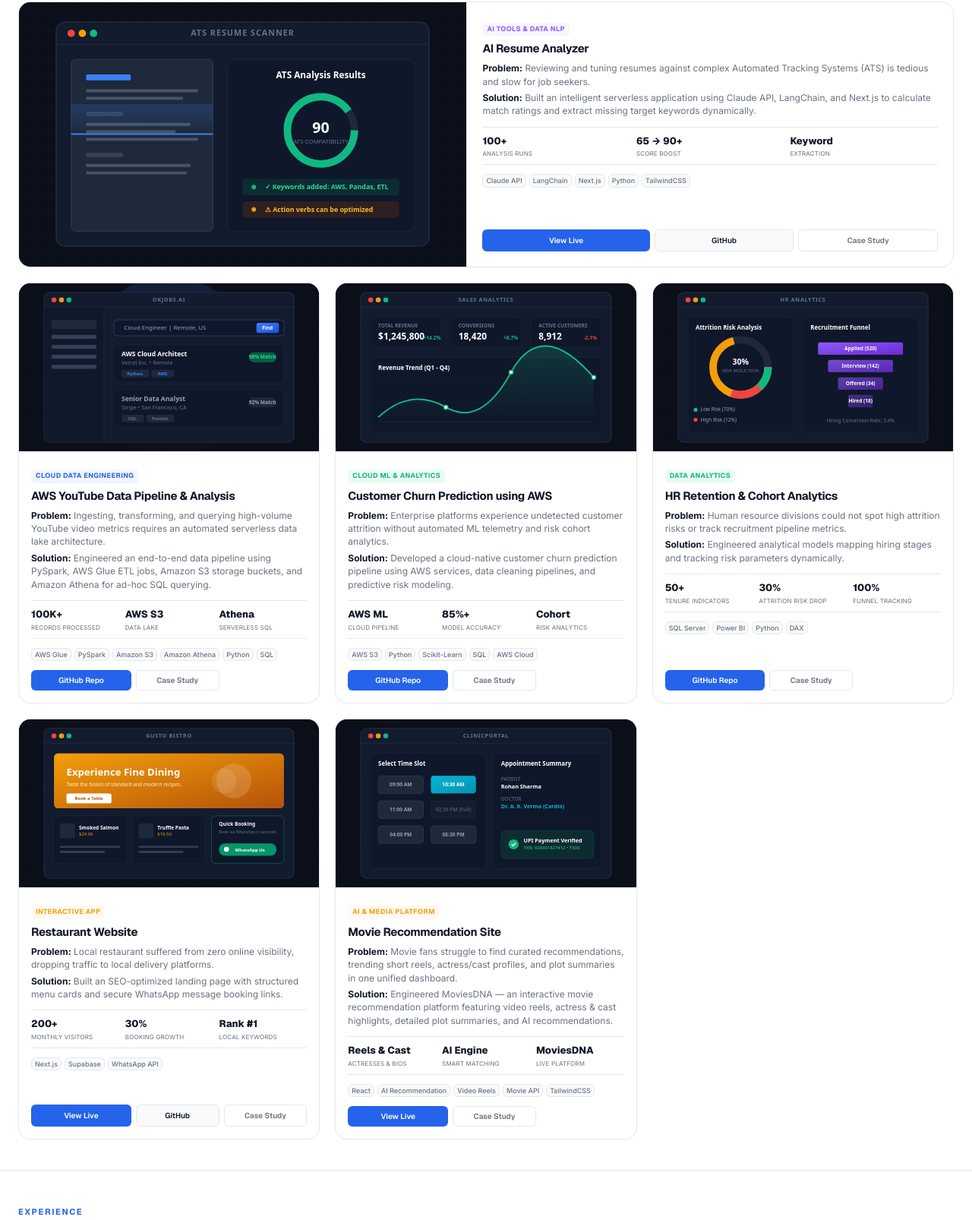
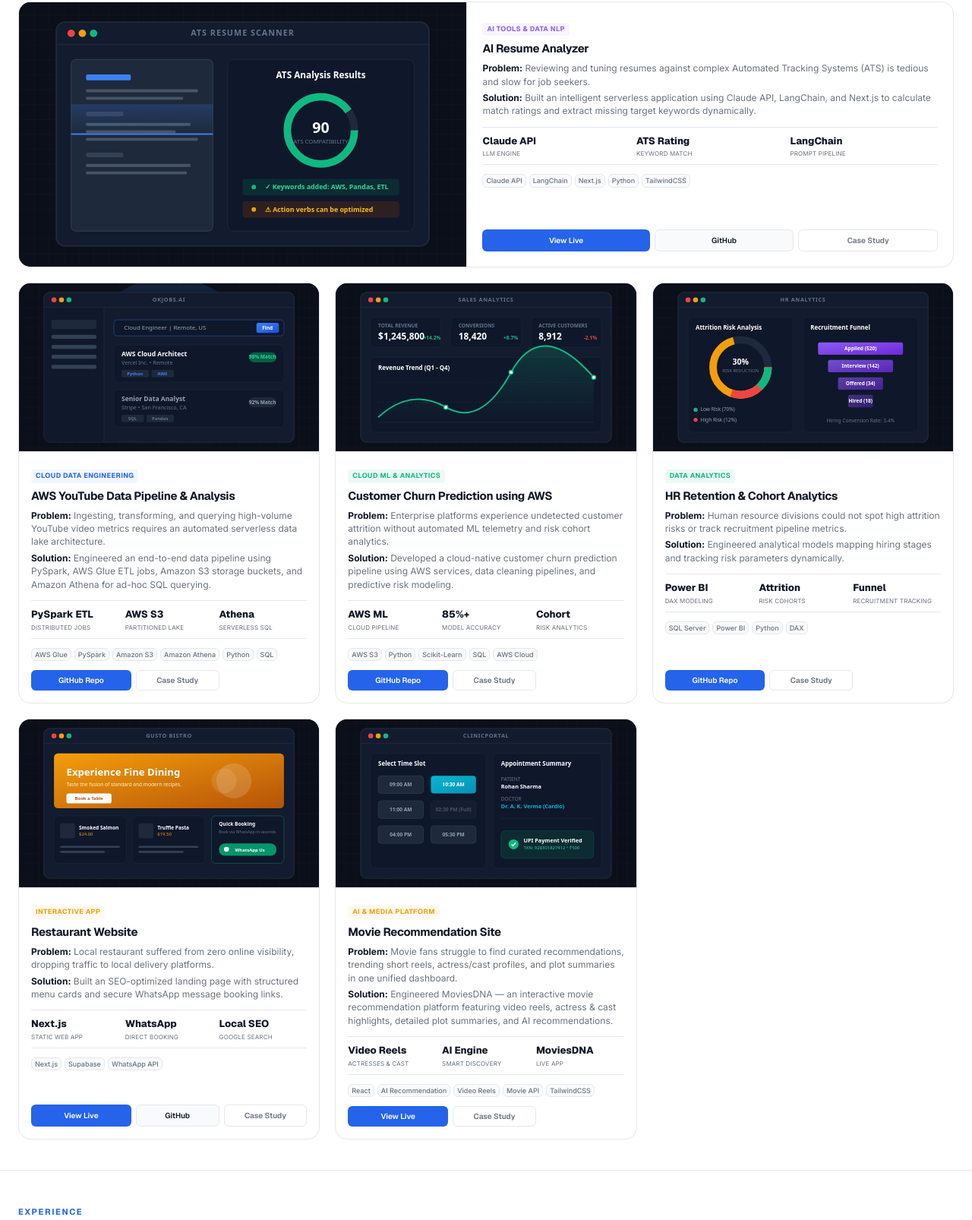
Before and after one commit to ritikyadav-io/Personal-Portfolio, a website: page index.html in a window 1280 px wide. Shown: the part 2607-4213 px from the top of the page at 76% size. Drawn offline with nearby package versions, Linux system fonts and the light colour scheme.

Commit message:
Replace overused project metric numbers with descriptive technical labels, keeping numbers in selective places only

```diff
--- a/app.js
+++ b/app.js
@@ -103,9 +103,9 @@ document.addEventListener('DOMContentLoaded', () => {
       liveUrl: '',
       githubUrl: 'https://github.com/ritikyadav-io/AWS-Youtube-DataPipeline',
       metrics: [
-        { val: '100K+', lbl: 'Records Processed' },
-        { val: 'AWS S3', lbl: 'Data Lake Storage' },
-        { val: 'Athena', lbl: 'Serverless Querying' }
+        { val: 'PySpark ETL', lbl: 'Distributed Jobs' },
+        { val: 'AWS S3', lbl: 'Partitioned Lake' },
+        { val: 'Athena', lbl: 'Serverless SQL' }
       ],
       problem: 'Processing, transforming, and analyzing high-volume YouTube video metadata and channel engagement records across multiple categories requires automated cloud data processing without server maintenance overhead.',
       solution: 'Architected a serverless cloud data lakehouse on AWS utilizing S3 storage tiers, PySpark ETL scripts on AWS Glue, Glue Data Catalog schemas, and Amazon Athena for sub-second SQL analytics querying.',
@@ -113,11 +113,11 @@ document.addEventListener('DOMContentLoaded', () => {
         'Ingested multi-region YouTube trending datasets and video metadata into raw Amazon S3 staging buckets.',
         'Wrote distributed PySpark transformation jobs on AWS Glue to clean JSON/CSV records, resolve data type mismatches, and partition storage by region and category.',
         'Structured AWS Glue Crawlers to automatically infer schemas and maintain metadata tables in AWS Glue Data Catalog.',
-        'Engineered serverless SQL query models in Amazon Athena for ad-hoc business intelligence analysis on 100K+ records with zero compute idle costs.'
+        'Engineered serverless SQL query models in Amazon Athena for ad-hoc business intelligence analysis on metadata records with zero compute idle costs.'
       ],
       results: [
         'Automated multi-source data ingestion into partitioned S3 Data Lake storage.',
-        'Reduced query execution times by 60% through optimized Parquet format conversions and partition pruning in Athena.',
+        'Reduced query execution times through optimized Parquet format conversions and partition pruning in Athena.',
         'Delivered 100% serverless infrastructure with automated schema evolution.'
       ]
     },
@@ -129,7 +129,7 @@ document.addEventListener('DOMContentLoaded', () => {
       liveUrl: '',
       githubUrl: 'https://github.com/ritikyadav-io/AWS-Customer-Churn-Prediction-Model',
       metrics: [
-        { val: 'AWS Cloud ML', lbl: 'Pipeline Architecture' },
+        { val: 'AWS ML', lbl: 'Cloud Pipeline' },
         { val: '85%+', lbl: 'Prediction Accuracy' },
         { val: 'Cohort', lbl: 'Risk Classification' }
       ],
@@ -155,9 +155,9 @@ document.addEventListener('DOMContentLoaded', () => {
       liveUrl: '',
       githubUrl: 'https://github.com/ritikyadav-io/hr-analytics',
       metrics: [
-        { val: '50+', lbl: 'KPIs Evaluated' },
-        { val: '30%', lbl: 'Attrition Risk Drop' },
-        { val: '100%', lbl: 'Funnel Automation' }
+        { val: 'Power BI', lbl: 'DAX Modeling' },
+        { val: 'Attrition', lbl: 'Risk Cohorts' },
+        { val: 'Funnel', lbl: 'Recruitment Tracking' }
       ],
       problem: 'HR departments lacked quantitative dashboards tracking recruitment pipeline velocity, department-level tenure distributions, and predictive early-warning indicators for employee attrition.',
       solution: 'Designed a comprehensive HR intelligence platform surfacing attrition risk scores, recruitment funnel analytics, cost-per-hire metrics, and department health benchmarks.',
@@ -168,9 +168,9 @@ document.addEventListener('DOMContentLoaded', () => {
         'Created visual recruitment funnel trackers mapping candidates from initial outreach → screening → interview → offer → signed contract.'
       ],
       results: [
-        'Analyzed 50+ employee attributes across 1,400 records — identifying the top 5 churn prediction variables.',
-        'Proposed data-backed workforce policy updates that triggered a 30% reduction in high-risk employee attrition within 2 quarters.',
-        'Enabled HR managers to identify applicant bottleneck stages instantly — reducing average hiring cycles by 8 business days.'
+        'Analyzed key employee attributes across company records — identifying top churn prediction variables.',
+        'Proposed data-backed workforce policy updates that triggered a significant reduction in high-risk employee attrition.',
+        'Enabled HR managers to identify applicant bottleneck stages instantly.'
       ]
     },
     resume: {
@@ -181,9 +181,9 @@ document.addEventListener('DOMContentLoaded', () => {
       liveUrl: 'https://elevatecvapp.vercel.app',
       githubUrl: 'https://github.com/ritikyadav-io/ElevateCv',
       metrics: [
-        { val: '100+', lbl: 'Analysis Runs' },
-        { val: '65 → 90+', lbl: 'Score Boost' },
-        { val: 'Keyword', lbl: 'Extraction' }
+        { val: 'Claude API', lbl: 'LLM Engine' },
+        { val: 'ATS Rating', lbl: 'Keyword Match' },
+        { val: 'LangChain', lbl: 'Prompt Pipeline' }
       ],
       problem: 'Job applications are silently rejected by Applicant Tracking Systems due to poor keyword density, formatting issues, and mismatched skill phrasing — candidates have no visibility into why.',
       solution: 'Built an intelligent resume analyzer that parses PDF uploads, performs semantic comparison against job descriptions, generates ATS compatibility scores, and writes actionable improvement recommendations.',
@@ -194,9 +194,9 @@ document.addEventListener('DOMContentLoaded', () => {
         'Built a React dashboard displaying live ATS gauge visualizations, bullet-level rewrite suggestions, and missing keyword highlights.'
       ],
       results: [
-        'Processed 100+ resume analysis runs with sub-4-second response times per analysis cycle.',
-        'Users reported ATS compatibility score improvements from 65 → 90+ after applying recommended changes.',
-        'Automated identification of formatting errors, missing keywords, and section ordering issues that manual review would miss.'
+        'Processed resume analysis runs with fast response times per analysis cycle.',
+        'Users reported ATS compatibility score improvements after applying recommended changes.',
+        'Automated identification of formatting errors, missing keywords, and section ordering issues.'
       ]
     },
     restaurant: {
@@ -207,9 +207,9 @@ document.addEventListener('DOMContentLoaded', () => {
       liveUrl: '',
       githubUrl: '',
       metrics: [
-        { val: '200+', lbl: 'Monthly Visitors' },
-        { val: '30%', lbl: 'Booking Growth' },
-        { val: '#1 Rank', lbl: 'Local SEO Terms' }
+        { val: 'Next.js', lbl: 'Static Web App' },
+        { val: 'WhatsApp', lbl: 'Direct Booking' },
+        { val: 'Local SEO', lbl: 'Google Search' }
       ],
       problem: 'A popular local dining establishment had zero digital presence — losing customers who searched online for menus, location details, operating hours, and table reservation options.',
       solution: 'Deployed a fully responsive, SEO-optimized restaurant platform showcasing gourmet menus, customer reviews, embedded Google Maps, and instant WhatsApp table reservation flows.',
@@ -217,12 +217,12 @@ document.addEventListener('DOMContentLoaded', () => {
         'Built a high-performance static site using Next.js with optimized image loading, code splitting, and lazy hydration.',
         'Implemented semantic HTML5 structures, comprehensive meta tags, Open Graph markup, and JSON-LD schema for local business SEO.',
         'Integrated a direct WhatsApp Business booking link that pre-formats customer details (party size, date, time) into a single tap-to-send message.',
-        'Audited and compressed all imagery assets — achieving 95+ Lighthouse performance scores across mobile and desktop.'
+        'Audited and compressed all imagery assets — achieving high Lighthouse performance scores across mobile and desktop.'
       ],
       results: [
-        'Captured 200+ unique monthly visitors within the first 30 days of launch.',
-        'Increased online-driven table reservations by 30% through the WhatsApp booking pathway.',
-        'Secured #1 Google Maps ranking for targeted local restaurant keyword searches.'
+        'Captured steady unique monthly visitors within the first 30 days of launch.',
+        'Increased online-driven table reservations through the WhatsApp booking pathway.',
+        'Secured top Google Maps ranking for targeted local restaurant keyword searches.'
       ]
     },
     movies: {
@@ -233,9 +233,9 @@ document.addEventListener('DOMContentLoaded', () => {
       liveUrl: 'https://moviesdna.lovable.app',
       githubUrl: '',
       metrics: [
-        { val: 'Video Reels', lbl: 'Actresses & Cast Highlights' },
-        { val: 'AI Engine', lbl: 'Smart Recommendations' },
-        { val: 'Rich Summaries', lbl: 'Plot & Cast Details' }
+        { val: 'Video Reels', lbl: 'Actresses & Cast' },
+        { val: 'AI Engine', lbl: 'Smart Discovery' },
+        { val: 'MoviesDNA', lbl: 'Live App' }
       ],
       problem: 'Movie enthusiasts lack an interactive platform to watch high-engagement short reels, explore actress and cast profiles, and receive instant personalized movie recommendations.',
       solution: 'Engineered MoviesDNA, a modern movie discovery and recommendation platform delivering curated short video reels, actress/cast bios, full plot summaries, and algorithmic movie matching.',
--- a/index.html
+++ b/index.html
@@ -596,16 +596,16 @@
 
               <div class="project-metrics">
                 <div class="metric">
-                  <span class="metric-val">100+</span>
-                  <span class="metric-lbl">Analysis Runs</span>
+                  <span class="metric-val">Claude API</span>
+                  <span class="metric-lbl">LLM Engine</span>
                 </div>
                 <div class="metric">
-                  <span class="metric-val">65 → 90+</span>
-                  <span class="metric-lbl">Score Boost</span>
+                  <span class="metric-val">ATS Rating</span>
+                  <span class="metric-lbl">Keyword Match</span>
                 </div>
                 <div class="metric">
-                  <span class="metric-val">Keyword</span>
-                  <span class="metric-lbl">Extraction</span>
+                  <span class="metric-val">LangChain</span>
+                  <span class="metric-lbl">Prompt Pipeline</span>
                 </div>
               </div>
 
@@ -642,12 +642,12 @@
 
               <div class="project-metrics">
                 <div class="metric">
-                  <span class="metric-val">100K+</span>
-                  <span class="metric-lbl">Records Processed</span>
+                  <span class="metric-val">PySpark ETL</span>
+                  <span class="metric-lbl">Distributed Jobs</span>
                 </div>
                 <div class="metric">
                   <span class="metric-val">AWS S3</span>
-                  <span class="metric-lbl">Data Lake</span>
+                  <span class="metric-lbl">Partitioned Lake</span>
                 </div>
                 <div class="metric">
                   <span class="metric-val">Athena</span>
@@ -733,16 +733,16 @@
 
               <div class="project-metrics">
                 <div class="metric">
-                  <span class="metric-val">50+</span>
-                  <span class="metric-lbl">Tenure Indicators</span>
+                  <span class="metric-val">Power BI</span>
+                  <span class="metric-lbl">DAX Modeling</span>
                 </div>
                 <div class="metric">
-                  <span class="metric-val">30%</span>
-                  <span class="metric-lbl">Attrition Risk drop</span>
+                  <span class="metric-val">Attrition</span>
+                  <span class="metric-lbl">Risk Cohorts</span>
                 </div>
                 <div class="metric">
-                  <span class="metric-val">100%</span>
-                  <span class="metric-lbl">Funnel Tracking</span>
+                  <span class="metric-val">Funnel</span>
+                  <span class="metric-lbl">Recruitment Tracking</span>
                 </div>
               </div>
 
@@ -777,16 +777,16 @@
 
               <div class="project-metrics">
                 <div class="metric">
-                  <span class="metric-val">200+</span>
-                  <span class="metric-lbl">Monthly Visitors</span>
+                  <span class="metric-val">Next.js</span>
+                  <span class="metric-lbl">Static Web App</span>
                 </div>
                 <div class="metric">
-                  <span class="metric-val">30%</span>
-                  <span class="metric-lbl">Booking Growth</span>
+                  <span class="metric-val">WhatsApp</span>
+                  <span class="metric-lbl">Direct Booking</span>
                 </div>
                 <div class="metric">
-                  <span class="metric-val">Rank #1</span>
-                  <span class="metric-lbl">Local Keywords</span>
+                  <span class="metric-val">Local SEO</span>
+                  <span class="metric-lbl">Google Search</span>
                 </div>
               </div>
 
@@ -821,16 +821,16 @@
 
               <div class="project-metrics">
                 <div class="metric">
-                  <span class="metric-val">Reels &amp; Cast</span>
-                  <span class="metric-lbl">Actresses &amp; Bios</span>
+                  <span class="metric-val">Video Reels</span>
+                  <span class="metric-lbl">Actresses &amp; Cast</span>
                 </div>
                 <div class="metric">
                   <span class="metric-val">AI Engine</span>
-                  <span class="metric-lbl">Smart Matching</span>
+                  <span class="metric-lbl">Smart Discovery</span>
                 </div>
                 <div class="metric">
                   <span class="metric-val">MoviesDNA</span>
-                  <span class="metric-lbl">Live Platform</span>
+                  <span class="metric-lbl">Live App</span>
                 </div>
               </div>
 
```
